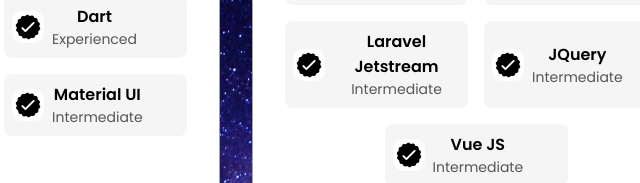
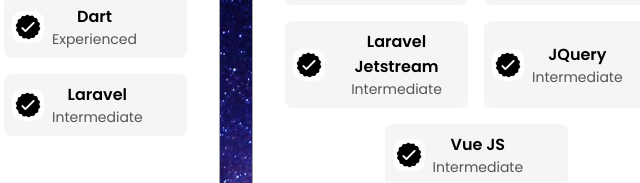
Before and after one commit to MdShafiur/MyPortfolio, a plain HTML site: page index.html in a window 1280 px wide. Shown: the part 2117-2300 px from the top of the page, 404-1044 px from the left. Drawn offline with Linux system fonts and the light colour scheme.

Commit message:
Update index.html

```diff
--- a/index.html
+++ b/index.html
@@ -258,7 +258,7 @@
                   class="icon"
                 />
                 <div>
-                  <h3>Material UI</h3>
+                  <h3>Laravel</h3>
                   <p>Intermediate</p>
                 </div>
               </article>
```
